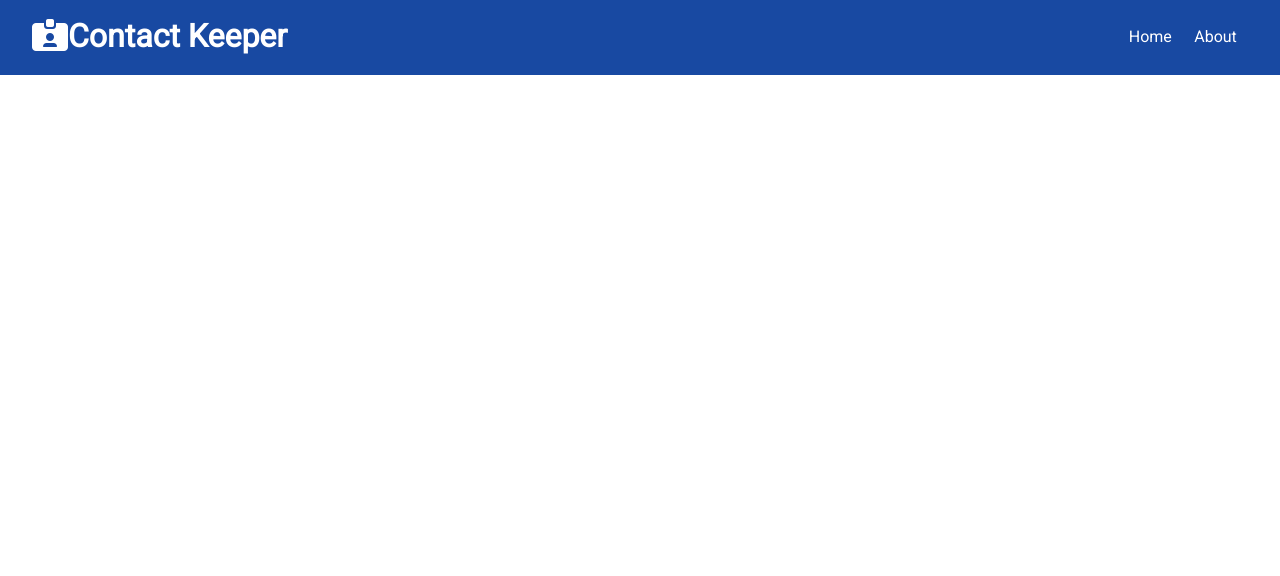
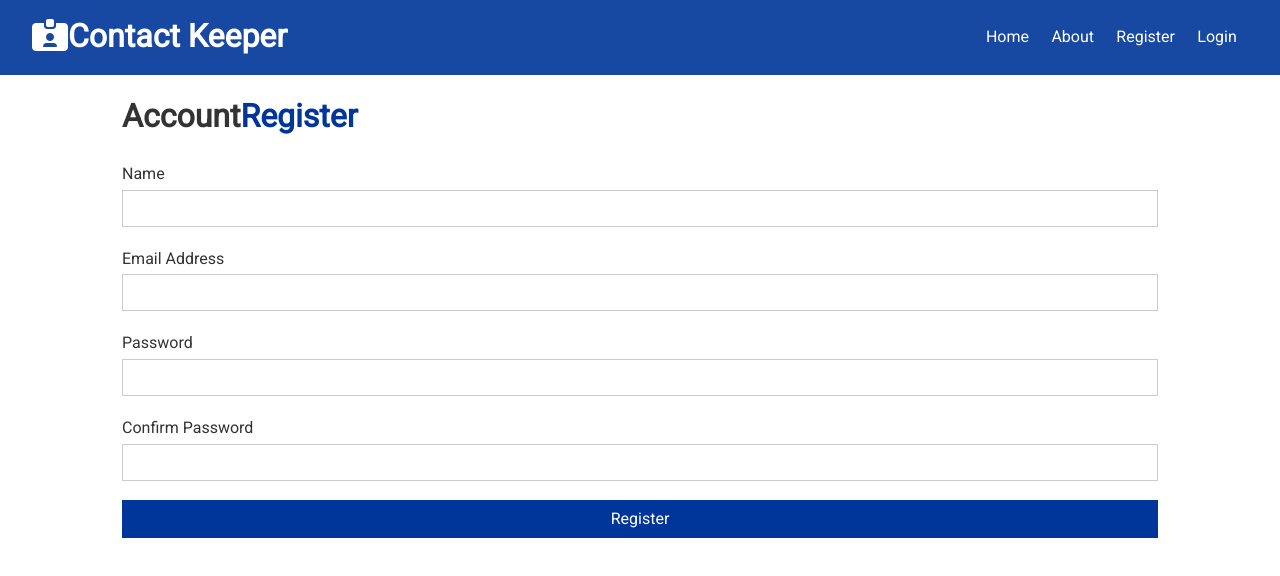
Before and after one commit to elalexel/Contact-Keeper-React, a React (Create React App) app in the folder client/: page /register in a window 1280 px wide. Shown: the top 576 px of the page. Built offline with nearby package versions, Linux system fonts and the light colour scheme.

Commit message:
Added Login and register forms for user functionality

```diff
--- a/client/src/App.js
+++ b/client/src/App.js
@@ -3,6 +3,8 @@
 import Navbar from "./components/layout/Navbar";
 import Home from "./components/pages/Home";
 import About from "./components/pages/About";
+import Register from "./components/auth/Register";
+import Login from "./components/auth/Login";
 
 import ContactState from "./context/contact/ContactState";
 import AuthState from "./context/auth/AuthState";
@@ -19,6 +21,8 @@
               <Switch>
                 <Route exact path="/" component={Home} />
                 <Route exact path="/about" component={About} />
+                <Route exact path="/register" component={Register} />
+                <Route exact path="/login" component={Login} />
               </Switch>
             </div>
           </Fragment>
--- /dev/null
+++ b/client/src/components/auth/Login.js
@@ -0,0 +1,56 @@
+import React, { useState } from "react";
+
+const Login = () => {
+  const [user, setUser] = useState({
+    email: "",
+    password: ""
+  });
+
+  const { email, password } = user;
+
+  const onChange = e =>
+    setUser({
+      ...user,
+      [e.target.name]: e.target.value
+    });
+
+  const onSubmit = e => {
+    e.preventDefault();
+    console.log("Login submit");
+  };
+
+  return (
+    <div>
+      <h1>
+        Account<span className="text-primary">Login</span>
+      </h1>
+      <form onSubmit={onSubmit}>
+        <div className="form-group">
+          <label htmlFor="email">Email Address</label>
+          <input
+            type="email"
+            name="email"
+            value={email}
+            onChange={onChange}
+          ></input>
+        </div>
+        <div className="form-group">
+          <label htmlFor="password">Password</label>
+          <input
+            type="password"
+            name="password"
+            value={password}
+            onChange={onChange}
+          ></input>
+        </div>
+        <input
+          type="submit"
+          value="Login"
+          className="btn btn-primary btn-block"
+        ></input>
+      </form>
+    </div>
+  );
+};
+
+export default Login;
--- /dev/null
+++ b/client/src/components/auth/Register.js
@@ -0,0 +1,76 @@
+import React, { useState } from "react";
+
+const Register = () => {
+  const [user, setUser] = useState({
+    name: "",
+    email: "",
+    password: "",
+    password2: ""
+  });
+
+  const { name, email, password, password2 } = user;
+
+  const onChange = e =>
+    setUser({
+      ...user,
+      [e.target.name]: e.target.value
+    });
+
+  const onSubmit = e => {
+    e.preventDefault();
+    console.log("Register submit");
+  };
+
+  return (
+    <div>
+      <h1>
+        Account<span className="text-primary">Register</span>
+      </h1>
+      <form onSubmit={onSubmit}>
+        <div className="form-group">
+          <label htmlFor="name">Name</label>
+          <input
+            type="text"
+            name="name"
+            value={email}
+            onChange={onChange}
+          ></input>
+        </div>
+        <div className="form-group">
+          <label htmlFor="email">Email Address</label>
+          <input
+            type="email"
+            name="email"
+            value={email}
+            onChange={onChange}
+          ></input>
+        </div>
+        <div className="form-group">
+          <label htmlFor="password">Password</label>
+          <input
+            type="password"
+            name="password"
+            value={password}
+            onChange={onChange}
+          ></input>
+        </div>
+        <div className="form-group">
+          <label htmlFor="password2">Confirm Password</label>
+          <input
+            type="password"
+            name="password2"
+            value={password2}
+            onChange={onChange}
+          ></input>
+        </div>
+        <input
+          type="submit"
+          value="Register"
+          className="btn btn-primary btn-block"
+        ></input>
+      </form>
+    </div>
+  );
+};
+
+export default Register;
--- a/client/src/components/layout/Navbar.js
+++ b/client/src/components/layout/Navbar.js
@@ -16,6 +16,12 @@
         <li>
           <Link to="/about">About</Link>
         </li>
+        <li>
+          <Link to="/register">Register</Link>
+        </li>
+        <li>
+          <Link to="/login">Login</Link>
+        </li>
       </ul>
     </div>
   );
```
